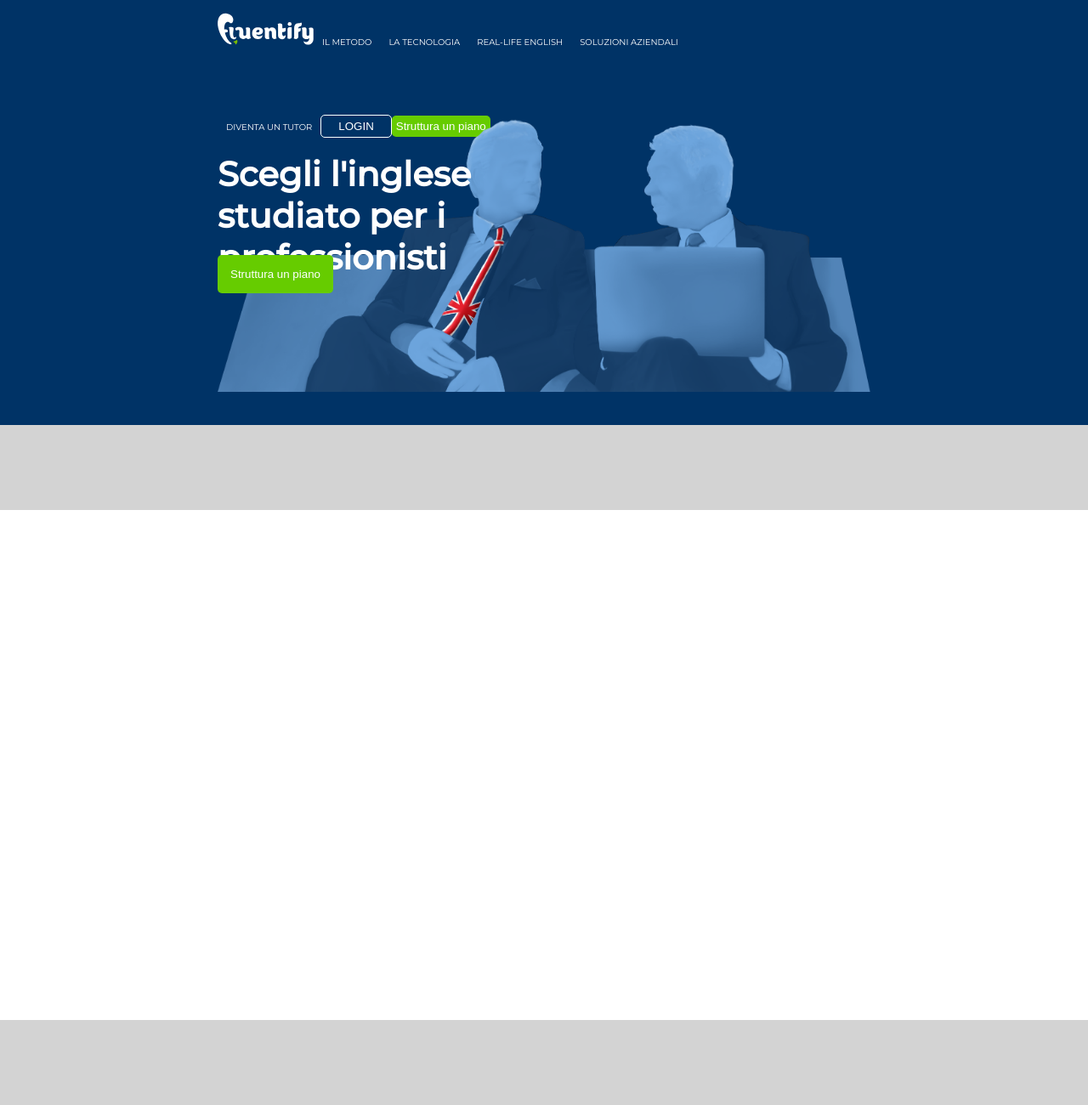
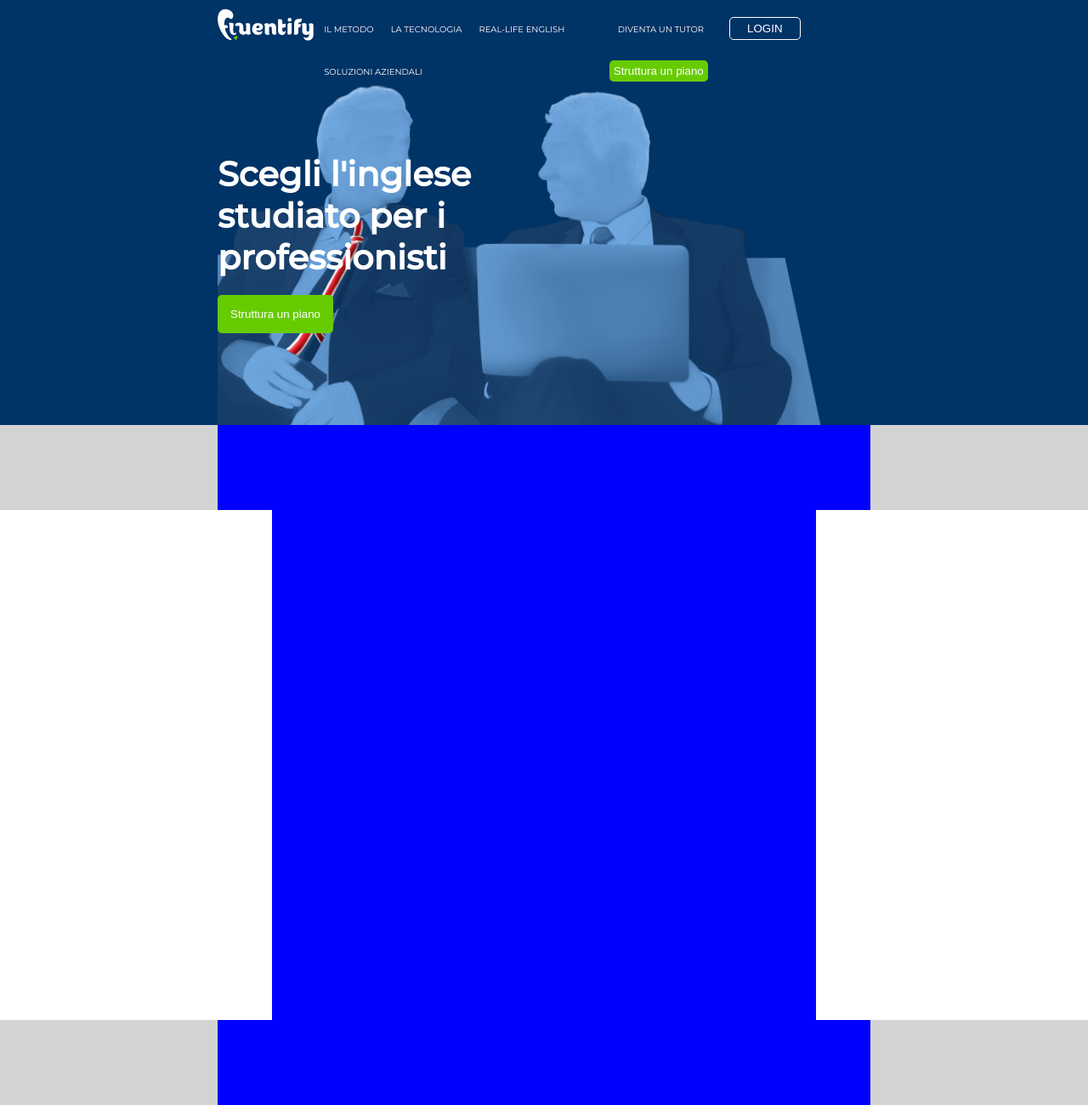
Before and after one commit to fabrynet/html-css-fluentify, a plain HTML site: page index.html in a window 1280 px wide. Shown: the whole page at 85% size. Drawn offline with Linux system fonts and the light colour scheme.

Commit message:
Sistemazione barra menu con allineamento logo e barre dei menu tramite float: left. Raggruppamento titolo e button Jumbotron.

```diff
--- a/css/master.css
+++ b/css/master.css
@@ -9,6 +9,7 @@
 /* regole generali */
 body {
   font-family: Montserrat, sans-serif;
+  /* padding: 0 20%; */
 }
 header {
   height: 500px;
@@ -18,11 +19,9 @@ header {
 a {
   text-decoration: none;
 }
-.padding1 {
+.h-container,
+.s-container {
   padding: 0 20%;
-}
-.padding2 {
-  padding: 0 25%;
 }
 .buttons, .logins {
   background-color: #66cc00;
@@ -37,111 +36,123 @@ a {
   padding: 5px 20px;
 }
 /* debug */
-/* .box {
+.box {
   background-color: blue;
   height: 100%;
-} */
+}
 
-/* menu navigazione */
+/* barra di navigazione */
 .navigation-bar {
   height: 100px;
-  /* padding: 10px 0; */
+  padding: 10px 0;
   font-size: 10px;
   color: #fff;
   /* debug */
   /* background-color: yellow; */
 }
-.navigation-bar:hover {
+.navigation-bar:after {
   content: "";
   display: table;
   clear: both;
 }
-/* logo */
-.logo,
+/* elementi all'interno della barra di navigazione */
+.h-logo,
 .h-nav,
 .h-nav-right {
-  line-height: 100px;
+  /* line-height: 100px; */
   float: left;
+}
+/* logo */
+.h-logo {
+  width: 15%;
 }
 /* navbar centrale */
 .h-nav {
-
+  width: 45%;
+  line-height: 50px;
 }
 /* navbar di destra */
 .h-nav-right {
-  /* line-height: 100px; */
+  width: 40%;
+  text-align: right;
+  line-height: 50px;
 }
 
-.inline-menu {
+ul.inline-menu {
   list-style-type: none;
   overflow: hidden;
 }
 
-.inline-menu-item {
+li.inline-menu-item {
   float: left;
 }
 
-.inline-menu-item a {
+li.inline-menu-item a {
   display: block;
   color: white;
   text-align: center;
   padding: 0 10px;
 }
 
-.inline-menu-item a:hover {
+li.inline-menu-item a:hover {
   background-color: rgba(0, 0, 0, 0.5);
+}
+.inline-menu .logins {
+  margin: 0 20px;
 }
 
 
 /* jumbotron */
-#jumbotron {
+.h-jumbotron {
   position: relative;
   height: 400px;
   background-image: url("../fluentify-imgs/fluentify-jumbo.png");
-  background-size: contain;
+  background-size: 960px;
   background-repeat: no-repeat;
-  background-position: 220%;
+  background-position: 130%;
   /* debug */
   /* background-color: red; */
 }
-#jumbotron h1 {
+.h-jumbotron .h-jumbotron-group {
   position: absolute;
   left: 0;
   top: 20%;
   width: 50%;
+
+}
+.h-jumbotron-group h1 {
   color: #fff;
   font-size: 40px;
 }
-#jumbotron .buttons {
+.h-jumbotron-group .buttons {
   padding: 15px;
-  position: absolute;
-  left: 0;
-  top: 50%;
-
+  margin: 20px 0;
 }
 
 /* Sezione 1 */
-.section1 {
+#section1 {
   height: 100px;
   background-color: lightgrey;
 }
 
 /* Sezione 2 */
-.section2 {
+#section2 {
   height: 300px;
+  padding: 0 25%;
   /* debug */
   /* background-color: green; */
 }
 
 /* Sezione 3 */
-.section3 {
+#section3 {
   height: 300px;
+  padding: 0 25%;
   /* debug */
   /* background-color: pink; */
 }
 
 /* Sezione 4 */
-.section4 {
+#section4 {
   height: 100px;
   background-color: lightgrey;
 }
--- a/index.html
+++ b/index.html
@@ -7,9 +7,12 @@
   </head>
   <body>
     <!-- intestazione -->
-    <header class="padding1">
+    <header>
+      <!-- header container -->
+      <div class="h-container">
+        <!-- barra di navigazione con logo  -->
         <div class="navigation-bar">
-        <div class="logo">
+          <div class="h-logo">
             <img src="fluentify-imgs/fluentify-logo.svg" alt="Logo Fluentify">
           </div>
           <nav class="h-nav">
@@ -28,44 +31,61 @@
             </ul>
           </nav>
         </div>
-      <div id="jumbotron">
+        <!-- /barra di navigazione con logo  -->
+
+        <!-- jumbotron -->
+        <div class="h-jumbotron">
+          <!-- gruppo: titolo più button -->
+          <div class="h-jumbotron-group">
             <h1>Scegli l'inglese studiato per i professionisti</h1>
             <button type="button" name="button" class="buttons">Struttura un piano</button>
           </div>
+        </div>
+        <!-- /jumbotron -->
 
+      </div>
+      <!-- /header container -->
     </header>
     <!-- /intestazione -->
 
     <!-- parte principale -->
     <main>
       <!-- sezione 1 -->
-      <section class="section1 padding1">
+      <section>
+        <div id="section1" class="s-container">
           <div class="box">
 
+          </div>
         </div>
       </section>
       <!-- /sezione 1 -->
 
       <!-- sezione 2 -->
-      <section class="section2 padding2">
+      <section>
+        <div id="section2" class="s-container">
           <div class="box">
 
+          </div>
         </div>
       </section>
       <!-- /sezione 2 -->
 
       <!-- sezione 3 -->
-      <section class="section3 padding2">
+      <section>
+        <div id="section3" class="s-container">
           <div class="box">
 
+          </div>
         </div>
       </section>
       <!-- /sezione 3 -->
 
       <!-- sezione 4 -->
-      <section class="section4 padding1">
+      <section>
+        <div id="section4" class="s-container">
           <div class="box">
 
+          </div>
         </div>
       </section>
       <!-- /sezione 4 -->
```
Lines whose indentation alone changed are shown as unchanged.
